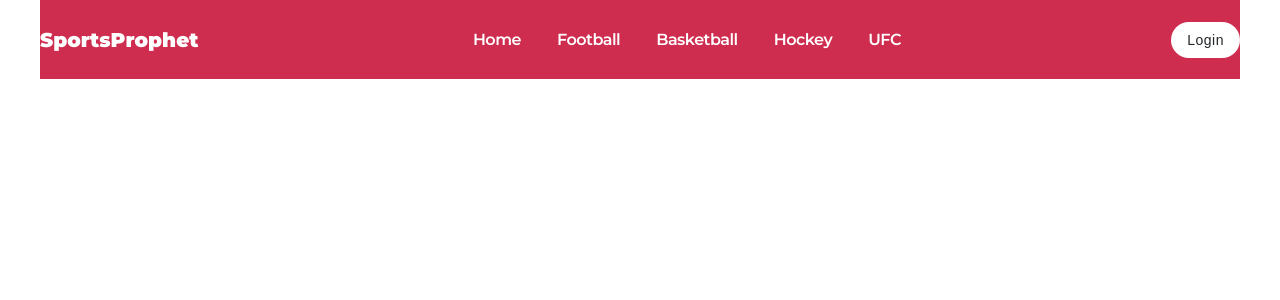
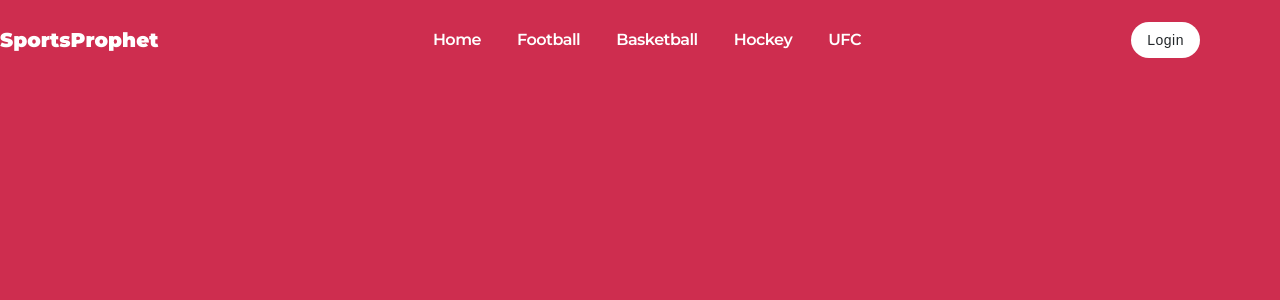
Before and after one commit to rahk37/sports-prophet, a React (Create React App) app in the folder sports-prophet-app/: page / in a window 1280 px wide. Shown: the top 300 px of the page. Built offline with nearby package versions, Linux system fonts and the light colour scheme.

Commit message:
Fixing up navbar slide feature

```diff
--- a/sports-prophet-app/src/App.tsx
+++ b/sports-prophet-app/src/App.tsx
@@ -1,9 +1,13 @@
-import React from 'react';
-import NavBar from './components/NavBar';
+import React from "react";
+import NavBar from "./components/NavBar";
+import Hero from "./components/Home/Hero/Hero";
 
 function App() {
   return (
-    <NavBar/>
+    <>
+      <NavBar />
+      <Hero />
+    </>
   );
 }
 
--- /dev/null
+++ b/sports-prophet-app/src/components/Home/Hero/Hero.tsx
@@ -0,0 +1,17 @@
+import React from "react";
+import "../../../styles/components/Home/Hero/Hero.scss";
+
+function Hero() {
+
+  return (
+    <div className="hero">
+        <div className="sports-field">
+            <div className="field-line"></div>
+            <div className="basketball"></div>
+        </div>
+        <div className="mountains"></div>
+    </div>
+  );
+}
+
+export default Hero;
--- a/sports-prophet-app/src/components/NavBar.tsx
+++ b/sports-prophet-app/src/components/NavBar.tsx
@@ -13,6 +13,7 @@ function NavBar() {
   };
 
   return (
+    <div className="navigation">
       <nav className={`navbar ${isNavOpen ? "open" : ""}`}>
         <div className="logo">SportsProphet</div>
 
@@ -39,7 +40,7 @@ function NavBar() {
         </button>
 
         <button
-        className={`nav-btn ${isNavOpen ? "open" : "closed"}`}
+          className="nav-btn"
           onClick={openNav}
         >
           <span className={`bar bar1 ${isNavOpen ? "cross1" : ""}`}></span>
@@ -47,6 +48,7 @@ function NavBar() {
           <span className={`bar bar3 ${isNavOpen ? "cross3" : ""}`}></span>
         </button>
       </nav>
+    </div>
   );
 }
 
--- /dev/null
+++ b/sports-prophet-app/src/styles/components/Home/Hero/Hero.scss
@@ -0,0 +1,9 @@
+@import "../../../global.scss";
+
+.hero {
+  position: relative;
+  background-color: $theme-color;
+  height: 100vh;
+  overflow: hidden;
+  z-index: 1;
+}
--- a/sports-prophet-app/src/styles/components/NavBar.scss
+++ b/sports-prophet-app/src/styles/components/NavBar.scss
@@ -2,12 +2,14 @@
 
 .navbar {
   display: flex;
+  position: fixed;
   justify-content: space-between;
   align-items: center;
   color: $primary-color;
   padding: 2rem 0;
   background-color: $theme-color;
   width: $container--width;
+  z-index: 999;
   margin: 0 auto;
   transition: 0.5s all ease;
 
```
Lines whose indentation alone changed are shown as unchanged.
